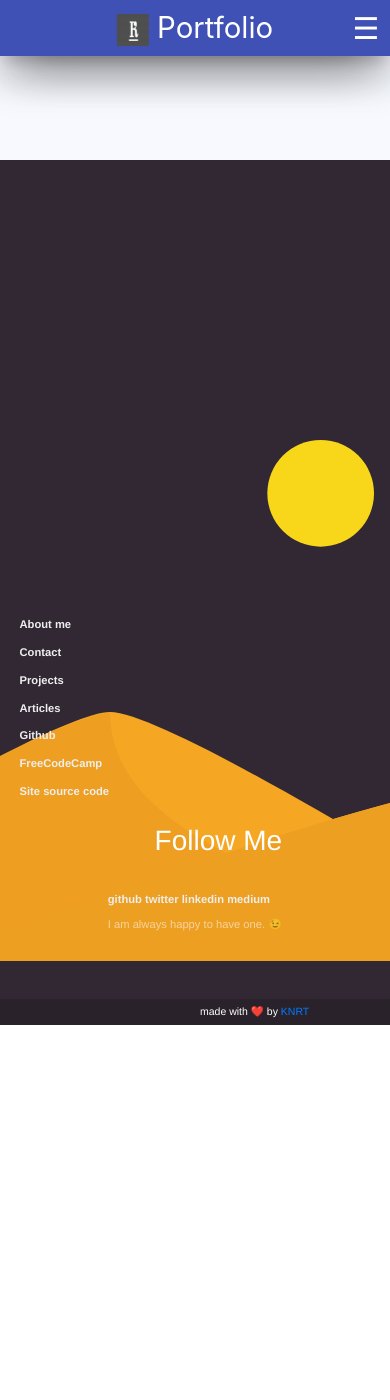
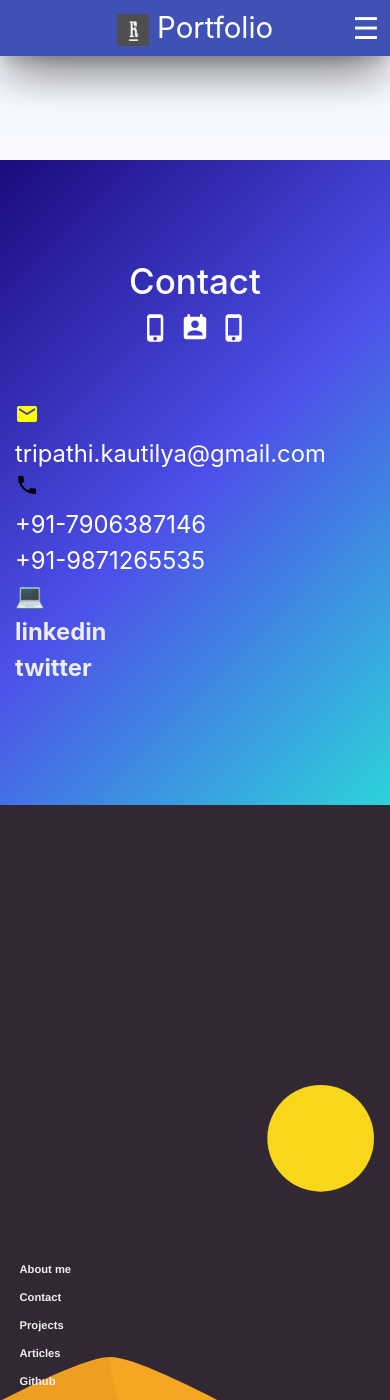
Before and after one commit to knrt10/knrt10.github.io, a Jekyll site: the page built from index.html, in a window 390 px wide and 1400 px high, scrolled down 7027 px. Built offline with Jekyll 4.4.1, drawn with Linux system fonts in a browser that asks for light colours; nearby versions of some CDN libraries; emoji names are drawn with the system emoji font; before the commit the page ends 8052 px from its top, so only the background shows below that.

Commit message:
contact added

```diff
--- a/_includes/footer.html
+++ b/_includes/footer.html
@@ -17,7 +17,7 @@
       <div class="foot-lists">
         <div class="foot-list">
           <div class="foot-list-item"><a href="/#skills" class="foot-list-item-anchor">About me</a></div>
-          <div class="foot-list-item"><a href="{{site.email}}" class="foot-list-item-anchor">Contact</a></div>
+          <div class="foot-list-item"><a href="/#contact" class="foot-list-item-anchor">Contact</a></div>
           <div class="foot-list-item"><a href="/#project"class="foot-list-item-anchor">Projects</a></div>
           <div class="foot-list-item"><a href="{{site.medium_url}}" target="_blank" class="foot-list-item-anchor">Articles</a></div>
         </div>
--- a/_includes/nav.html
+++ b/_includes/nav.html
@@ -6,7 +6,7 @@
     <a href="/">Home</a>
     <a href="/#project">Projects</a>
     <a href="/#skills">About Me</a>
-    <a href="#">Contact</a>
+    <a href="/#contact">Contact</a>
   </div>
 </div>
 {% unless homepage %}
--- a/assets/css/contact.css
+++ b/assets/css/contact.css
@@ -1,3 +1,16 @@
 .contact {
-  background-color: #ecf2ff;
+  background-image: linear-gradient(135deg, #1A0B7D 0%, #4D4FE9 50%, #2CD4D9 100%);
+  width: 100%;
+  padding-top: 100px;
+  padding-bottom: 100px;
+  height: auto;
+  color: #fff;
 }
+.github-contact {
+  color: rgba(238, 238, 238, 4.8) !important;
+  font-weight: bold;
+}
+
+.github-contact:hover {
+  color: rgb(121, 213, 199) !important;
+}
--- a/index.html
+++ b/index.html
@@ -152,5 +152,30 @@ layout: default
 </div>
 
 <div class="contact" id="contact">
+  <h1 class="text-center">Contact</h1>
+  <span class="text-center">
+    <h1>
+      <i class="material-icons" style="font-size:30px;">phone_iphone</i>
+      <i class="material-icons" style="font-size:30px;">perm_contact_calendar</i>
+      <i class="material-icons" style="font-size:30px;">phone_iphone</i>
+    </h1>
+  </span>
+  <br><br>
+  <div class="container">
+    <div class="row">
+      <div class="col-xs-12 col-md-4 col-xs-4">
+        <span style="font-size:1.7em"><i class="material-icons" style="color:yellow">email</i><br>{{site.email}}</span>
+      </div>
+      <div class="col-xs-12 col-md-4 col-xs-4">
+        <span style="font-size:1.7em"><i class="material-icons" style="color:black">phone</i><br> +91-7906387146</span>
+        <span style="font-size:1.7em"><br> +91-9871265535</span>
+      </div>
+      <div class="col-xs-12 col-md-4 col-xs-4">
+          <span style="font-size:1.7em">:computer:</span>
+        <span style="font-size:1.7em"><br><a href="{{site.linkedIn_url}}" class="github-contact">linkedin</a></span>
+        <span style="font-size:1.7em"><br><a href="{{site.twitter_url}}" class="github-contact">twitter</a></span>
+      </div>
+    </div>
+  </div>
 
 </div>
```
